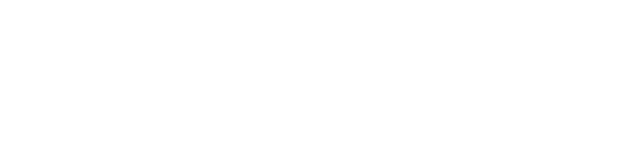
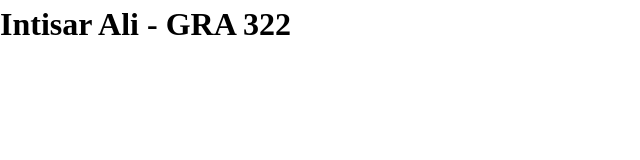
Before and after one commit to iaali3/gra322, a plain HTML site: page index.html in a window 1280 px wide. Shown: the whole page, without its empty margins (0-640 px from the left). Drawn offline with Linux system fonts and the light colour scheme.

Commit message:
Add Title

```diff
--- a/index.html
+++ b/index.html
@@ -4,7 +4,7 @@
 <head>
   <meta charset="utf-8">
 
-  <title></title>
+  <title>Intisar Ali - GRA 322</title>
 
   <meta name="viewport" content="width=device-width, initial-scale=1">
 
@@ -16,7 +16,7 @@
 
 <body>
   <!-- Add your content here -->
-
+<h1>Intisar Ali - GRA 322</h1>
   <!-- Load Scripts -->
   <script src="js/scripts.js"></script>
 
```
Also changed, not shown: 1 other file.
